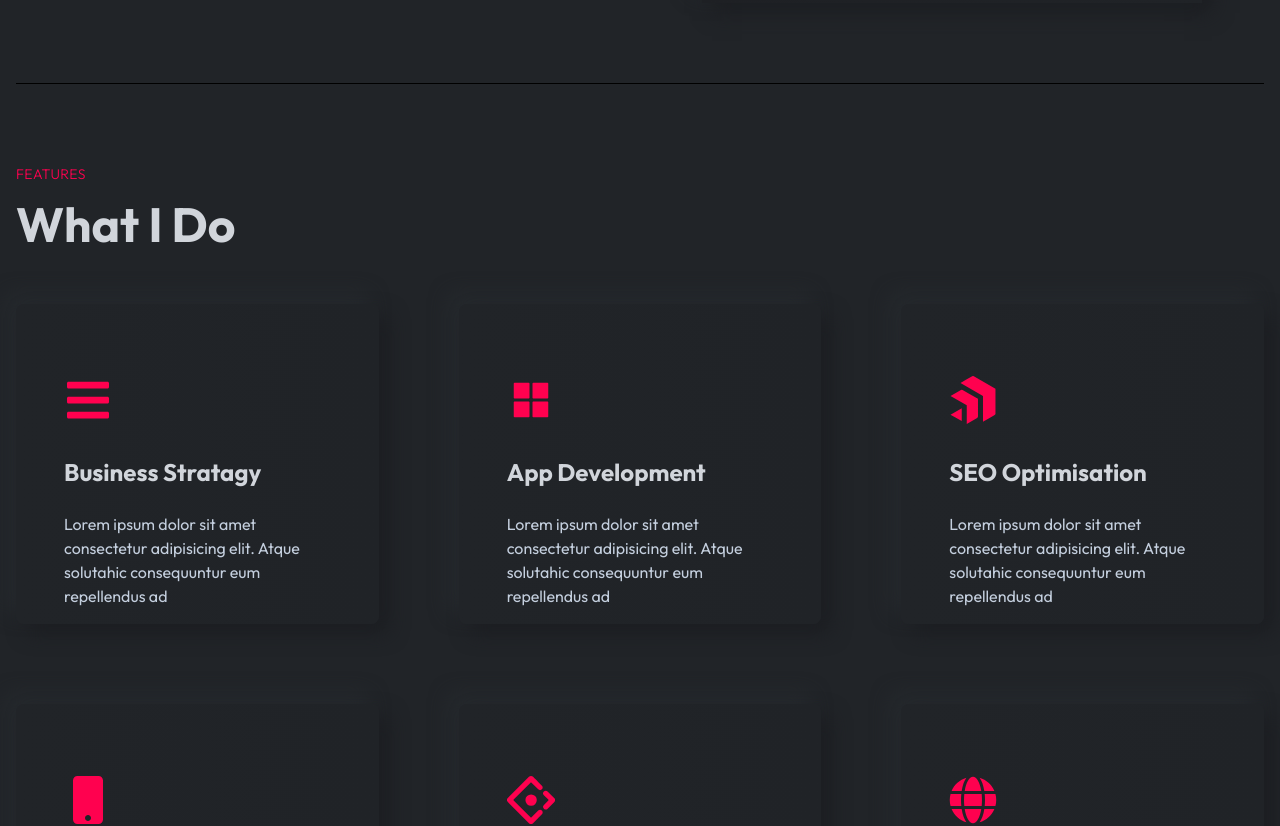
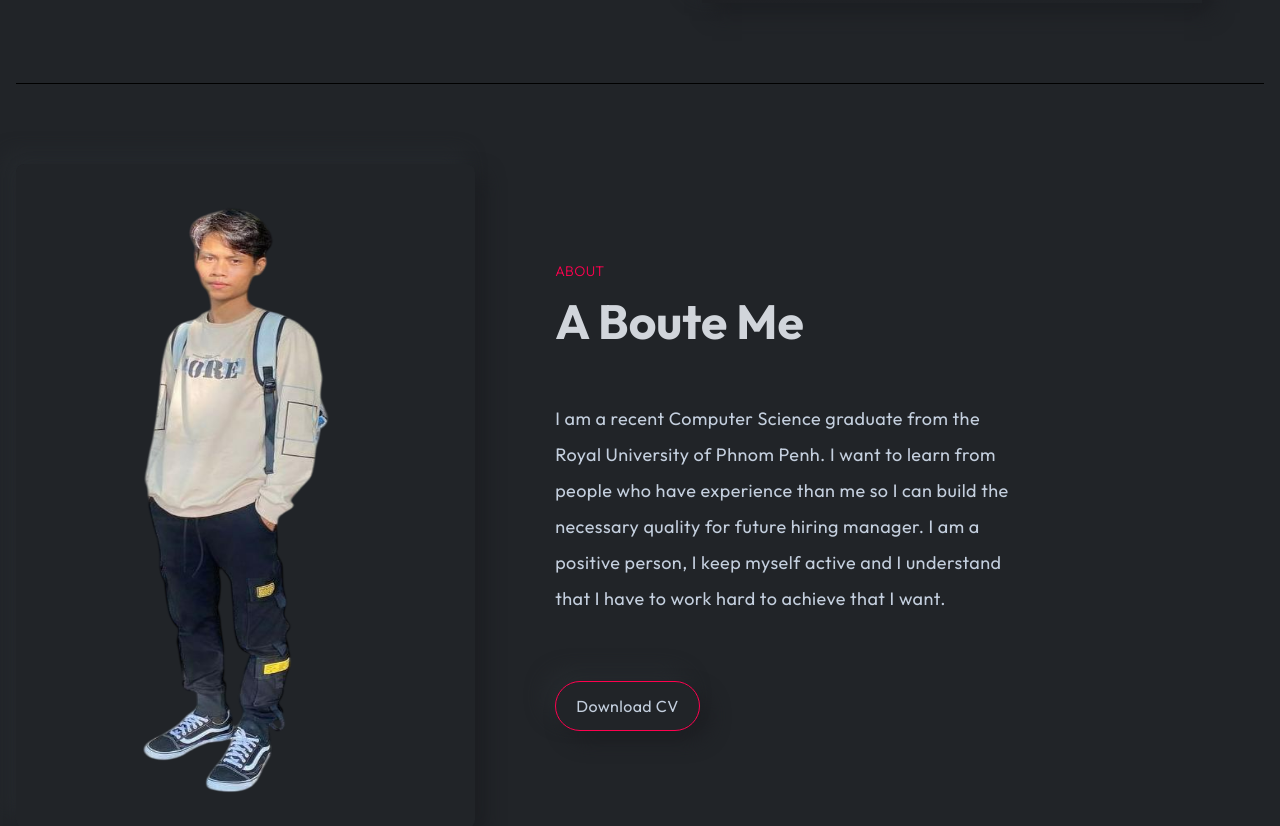
Before and after one commit to BrostouchKOK/my-portfolio, a React (Vite) app: page / in a window 1280 px wide. Shown: the part 797-1623 px from the top of the page. Built offline with nearby package versions, Linux system fonts and the light colour scheme; a web font is replaced by a local one.

Commit message:
add about section and remove feature section

```diff
--- a/src/App.jsx
+++ b/src/App.jsx
@@ -1,13 +1,12 @@
 import React from "react";
 import Navbar from "./components/navbar/Navbar";
 import Banner from "./components/banner/Banner";
-import Features from "./components/features/Features";
 import Projects from "./components/projects/Projects";
 import Resume from "./components/resume/Resume";
-import Contact from "./components/contacts/Contacts";
 import Contacts from "./components/contacts/Contacts";
 import Footer from "./components/footer/Footer";
 import FooterBottom from "./components/footer/FooterBottom";
+import About from "./components/about/About";
 
 const App = () => {
   return (
@@ -16,7 +15,7 @@ const App = () => {
       <div className="max-w-screen-xl mx-auto">
         <Navbar/>
         <Banner/>
-        <Features/>
+        <About/>
         <Projects/>
         <Resume/>
         <Contacts/>
--- /dev/null
+++ b/src/components/about/About.jsx
@@ -0,0 +1,70 @@
+import Title from "../layout/Title";
+import { bannerImg } from "../../assets/index";
+
+const About = () => {
+  return (
+    <section id="about" className="w-full py-20 border-b-[1px] border-b-black">
+      <div className="w-full lgl:w-[80%] grid grid-cols-1 lgl:grid-cols-2
+        gap-8 lgl:gap-20">
+        <div
+          className="p-8 flex items-center justify-center shadow-shadowOne
+          rounded-lg"
+        >
+          <img className="lgl:w-[400px] lgl:h-[600px]" src={bannerImg} alt="" />
+        </div>
+        <div className="flex flex-col items-start justify-center">
+          <Title title={"About"} desc={"A boute me"} />
+          <p className="text-sm leading-relaxed lgl:text-lg tracking-wide lgl:leading-loose">
+            I am a recent Computer Science graduate from the Royal University of
+            Phnom Penh. I want to learn from people who have experience than me
+            so I can build the necessary quality for future hiring manager. I am
+            a positive person, I keep myself active and I understand that I have
+            to work hard to achieve that I want.
+          </p>
+          <a
+            href="/KOK_Brostouch_CV.pdf"
+            download
+            className="mt-10 lgl:mt-16 shadow-shadowOne py-3 px-5 rounded-full border-[1px]
+           border-designColo hover:bg-designColo duration-300 tracking-wide"
+          >
+            Download CV
+          </a>
+        </div>
+      </div>
+      {/* <div className="grid grid-cols-1 md:grid-cols-2 xl:grid-cols-3 gap-6 xl:gap-20">
+        <Card
+          title="Business Stratagy"
+          des="Lorem ipsum dolor sit amet consectetur adipisicing elit. Atque solutahic consequuntur eum repellendus ad"
+            icon={<FaBars/>}
+        />
+        <Card
+          title="App Development"
+          des="Lorem ipsum dolor sit amet consectetur adipisicing elit. Atque solutahic consequuntur eum repellendus ad"
+            icon={< AiFillAppstore/>}
+        />
+        <Card
+          title="SEO Optimisation"
+          des="Lorem ipsum dolor sit amet consectetur adipisicing elit. Atque solutahic consequuntur eum repellendus ad"
+        icon={<SiProgress/>}
+        />
+        <Card
+          title="Mobile Development"
+          des="Lorem ipsum dolor sit amet consectetur adipisicing elit. Atque solutahic consequuntur eum repellendus ad"
+        icon={<FaMobile/>}
+        />
+        <Card
+          title="UX Design"
+          des="Lorem ipsum dolor sit amet consectetur adipisicing elit. Atque solutahic consequuntur eum repellendus ad"
+        icon={<SiAntdesign/>}
+        />
+        <Card
+          title="Hosting Websites"
+          des="Lorem ipsum dolor sit amet consectetur adipisicing elit. Atque solutahic consequuntur eum repellendus ad"
+        icon={<FaGlobe/>}
+        />
+      </div> */}
+    </section>
+  );
+};
+
+export default About;
--- a/src/components/navbar/Navbar.jsx
+++ b/src/components/navbar/Navbar.jsx
@@ -10,7 +10,7 @@ const Navbar = () => {
   console.log(showMenu);
   return (
     <div className="w-full h-20 sticky top-0 bg-bodyColor z-50 mx-auto flex justify-between items-center border-b-[1px] border-b-gray-600">
-      <div className="text-xl font-bold">Portfolio</div>
+      <div className="text-3xl text-designColo font-bold">Portfolio</div>
       <div>
         <ul className="hidden mdl:inline-flex items-center gap-6 lgl:gap-10">
           {navLinkData.map((navlink) => (
@@ -62,8 +62,10 @@ const Navbar = () => {
                         smooth={true}
                         offset={-70}
                         duration={500}
-                        onClick={()=>setShowMenu(false)}
-                      >{item.title}</Link>
+                        onClick={() => setShowMenu(false)}
+                      >
+                        {item.title}
+                      </Link>
                     </li>
                   ))}
                 </ul>
--- a/src/constants/index.js
+++ b/src/constants/index.js
@@ -6,8 +6,8 @@ export const navLinkData = [
   },
   {
     _id: 1002,
-    title: "Features",
-    link: "features",
+    title: "About Me",
+    link: "about",
   },
   {
     _id: 1003,
```
Also changed, not shown: 1 other file (tests, documents, lock files or other folders).
